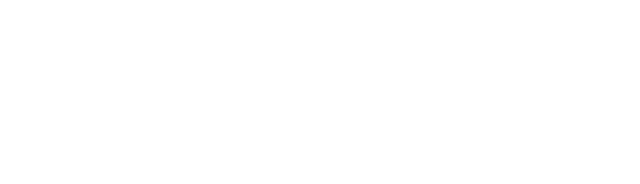
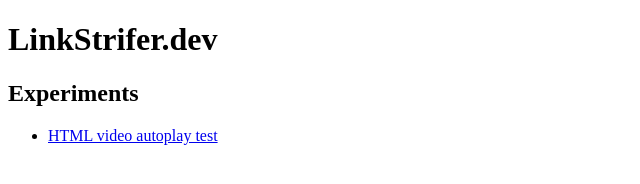
Before and after one commit to linkstrifer/strifer.dev, a website: page index.html in a window 1280 px wide. Shown: the whole page, without its empty margins (0-640 px from the left). Drawn offline with Linux system fonts and the light colour scheme.

Commit message:
Add CNAME

```diff
--- a/index.html
+++ b/index.html
@@ -1,9 +1,20 @@
 <!DOCTYPE html>
-<html>
+<html lang="en">
   <head>
-    <title>Parcel Sandbox</title>
     <meta charset="UTF-8" />
+    <meta name="viewport" content="width=device-width, initial-scale=1.0" />
+    <meta http-equiv="X-UA-Compatible" content="ie=edge" />
+    <title>Strifer.dev</title>
   </head>
-
-  <body></body>
+  <body>
+    <h1>LinkStrifer.dev</h1>
+    <h2>Experiments</h2>
+    <ul>
+      <li>
+        <a href="http://strifer.link/html-video-autoplay-test/"
+          >HTML video autoplay test</a
+        >
+      </li>
+    </ul>
+  </body>
 </html>
```
Also changed, not shown: 1 other file.
